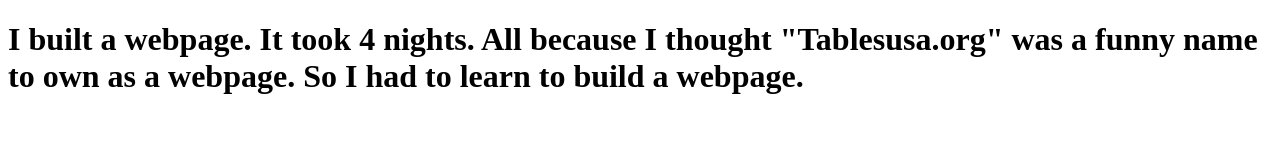
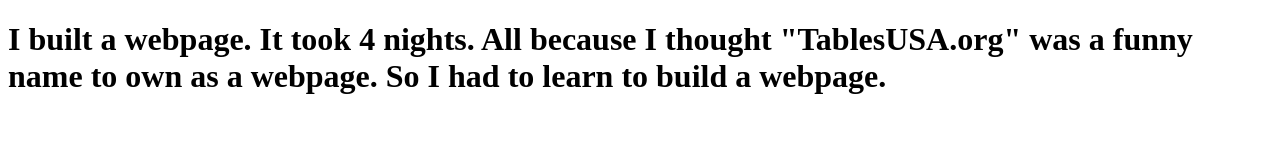
Before and after one commit to bumblebeetown/tablesusa, a plain HTML site: page index.html in a window 1280 px wide. Drawn offline with Linux system fonts and the light colour scheme.

Commit message:
Update webpage title and correct casing in text

```diff
--- a/index.html
+++ b/index.html
@@ -3,12 +3,12 @@
 <head>
     <meta charset="UTF-8">
     <meta name="viewport" content="width=device-width, initial-scale=1.0">
-    <title>My Webpage</title>
+    <title>Tables USA</title>
 </head>
 <body>
     <h1>I built a webpage.
 
-    It took 4 nights. All because I thought "Tablesusa.org" was a funny name to own as a webpage.
+    It took 4 nights. All because I thought "TablesUSA.org" was a funny name to own as a webpage.
 
     So I had to learn to build a webpage.</h1>
 </body>
```
